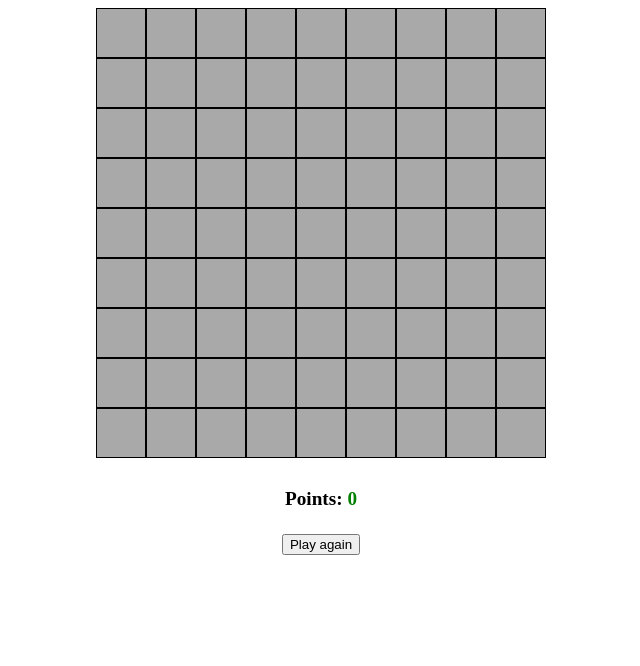
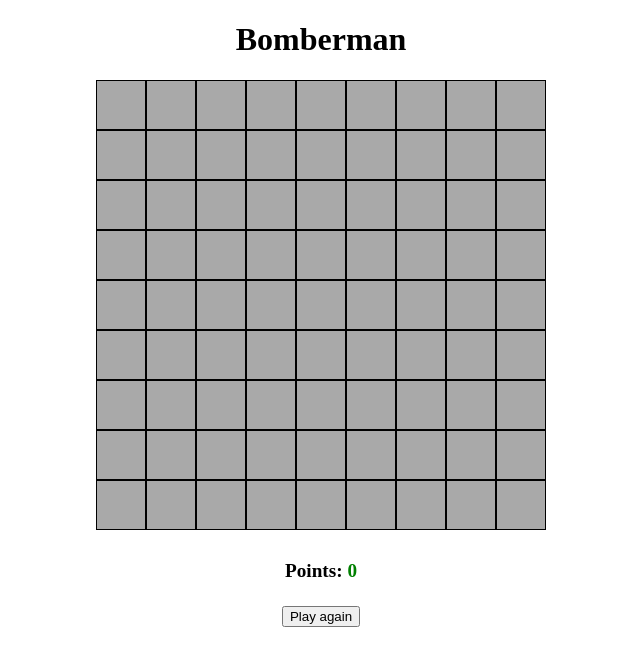
Before and after one commit to akshhat/bomberman, a plain HTML site: page index.html in a window 1280 px wide. Shown: the whole page, without its empty margins (319-959 px from the left). Drawn offline with Linux system fonts and the light colour scheme.

Commit message:
Add Bomberman heading

```diff
--- a/index.html
+++ b/index.html
@@ -8,6 +8,7 @@
     <script defer src="./app.js"></script>
 </head>
 <body>
+    <h1>Bomberman</h1>
     <div class="board"></div>
     <div id="score-card">
         Points: <span id="score">0</span><br><br>
--- a/styles.css
+++ b/styles.css
@@ -38,3 +38,7 @@
 #score {
     color: green;
 }
+
+h1 {
+    text-align: center;
+}
```
